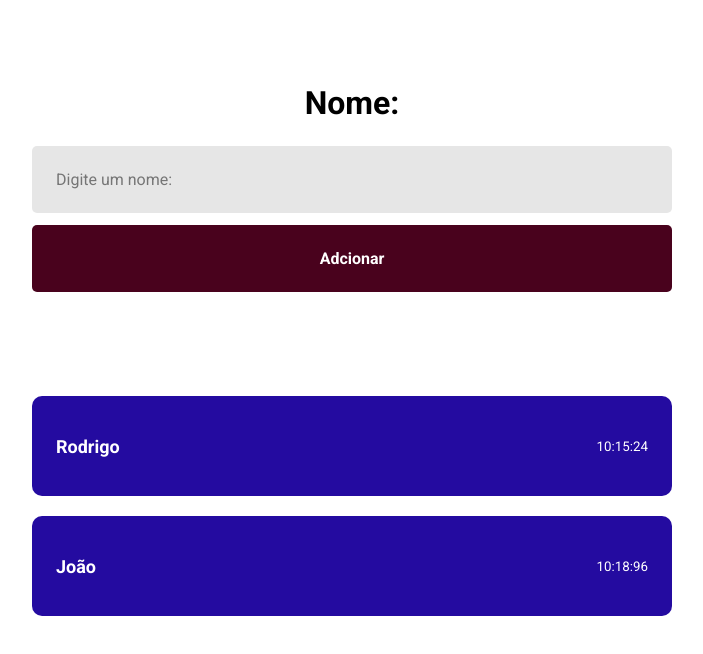
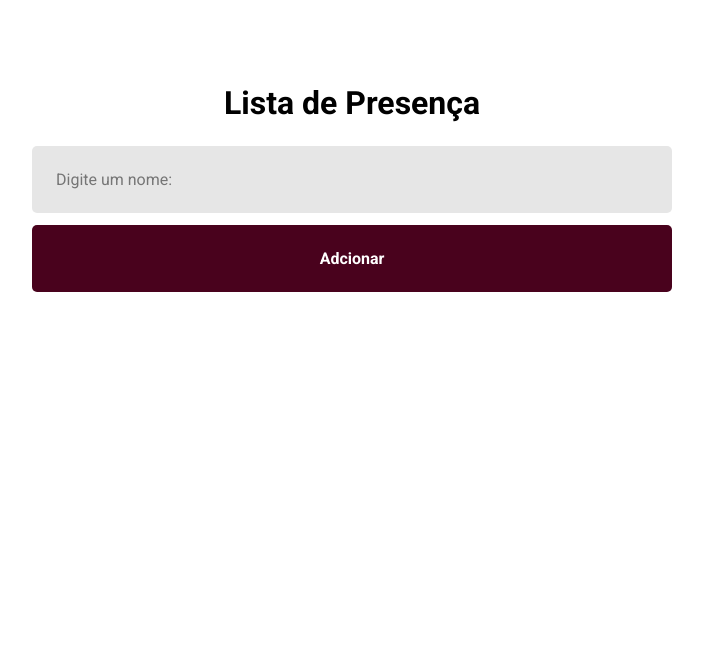
Before and after one commit to natanaelnogueira17/react_discover, a React (Vite) app: page / in a window 1280 px wide. Shown: the top 654 px of the page, without its empty margins (288-991 px from the left). Built offline with nearby package versions, Linux system fonts and the light colour scheme.

Commit message:
imutabilidade

```diff
--- a/src/pages/Home/Index.jsx
+++ b/src/pages/Home/Index.jsx
@@ -4,24 +4,41 @@ import { Card } from '../../componentes/card'
 
 export function Home() {
   const [studantName, setStudantName] = useState();
+  const [students, setStudents]= useState([]);
+
+  function handleAddStudent(){
+    const newStudent = {
+      name: studantName,
+      time: new Date().toLocaleTimeString("pt-br", {
+        hour: '2-digit',
+        minute: "2-digit",
+        second:"2-digit",
+      })
+    }
+    setStudents(prevState => [...prevState, newStudent])
+  };
 
   return (
     < div className="container">
 
-      <h1>Nome: {studantName}</h1>
+      <h1>Lista de Presença</h1>
 
       <input type="text"
              placeholder="Digite um nome: "
              onChange={e => setStudantName(e.target.value)}/>
 
-      <button type="button">Adcionar</button>
-      <Card
-          name="Rodrigo"
-          time="10:15:24"/>
+      <button
+          type="button"
+          onClick={handleAddStudent}>
+          Adcionar
+      </button>
 
-      <Card
-          name="João"
-          time="10:18:96"/>
+      {
+        students.map(student =>
+        <Card
+          name={student.name}
+          time={student.time}/>)
+      }
     </div>
   )
 }
```
